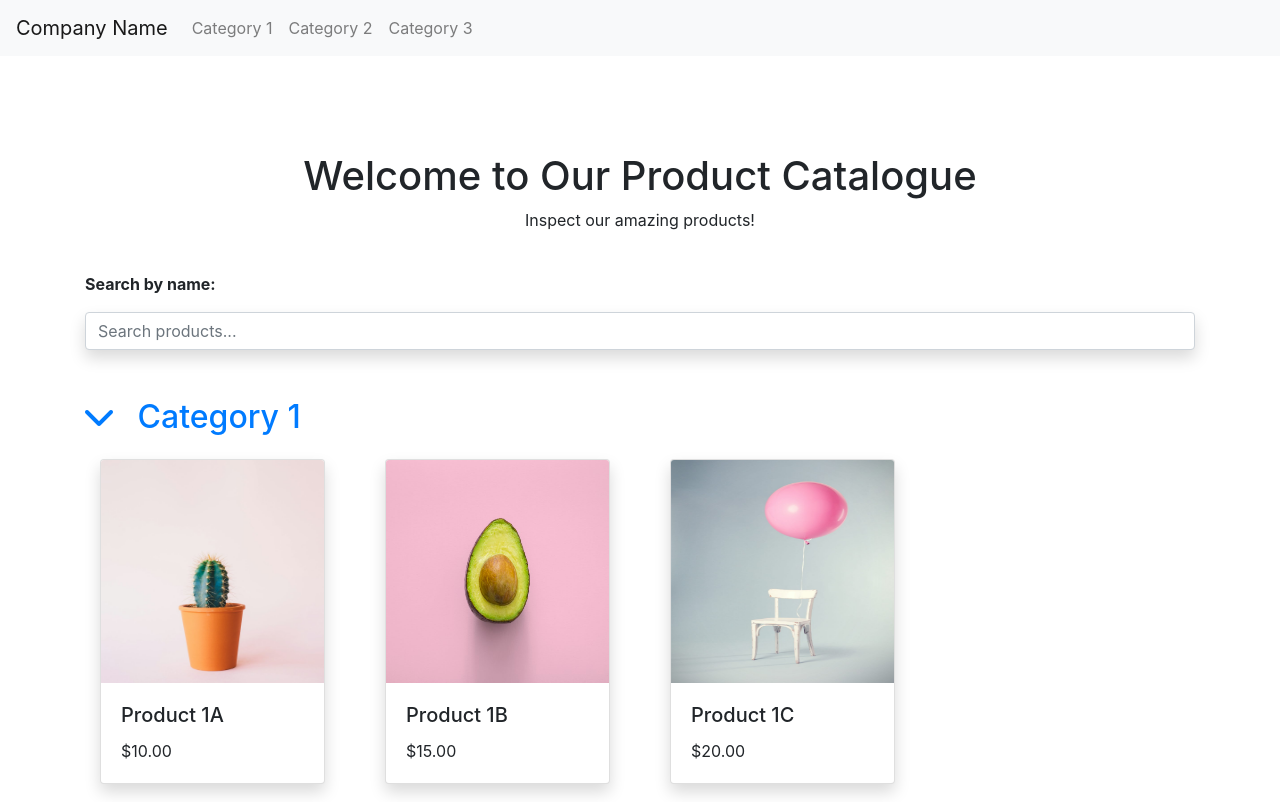
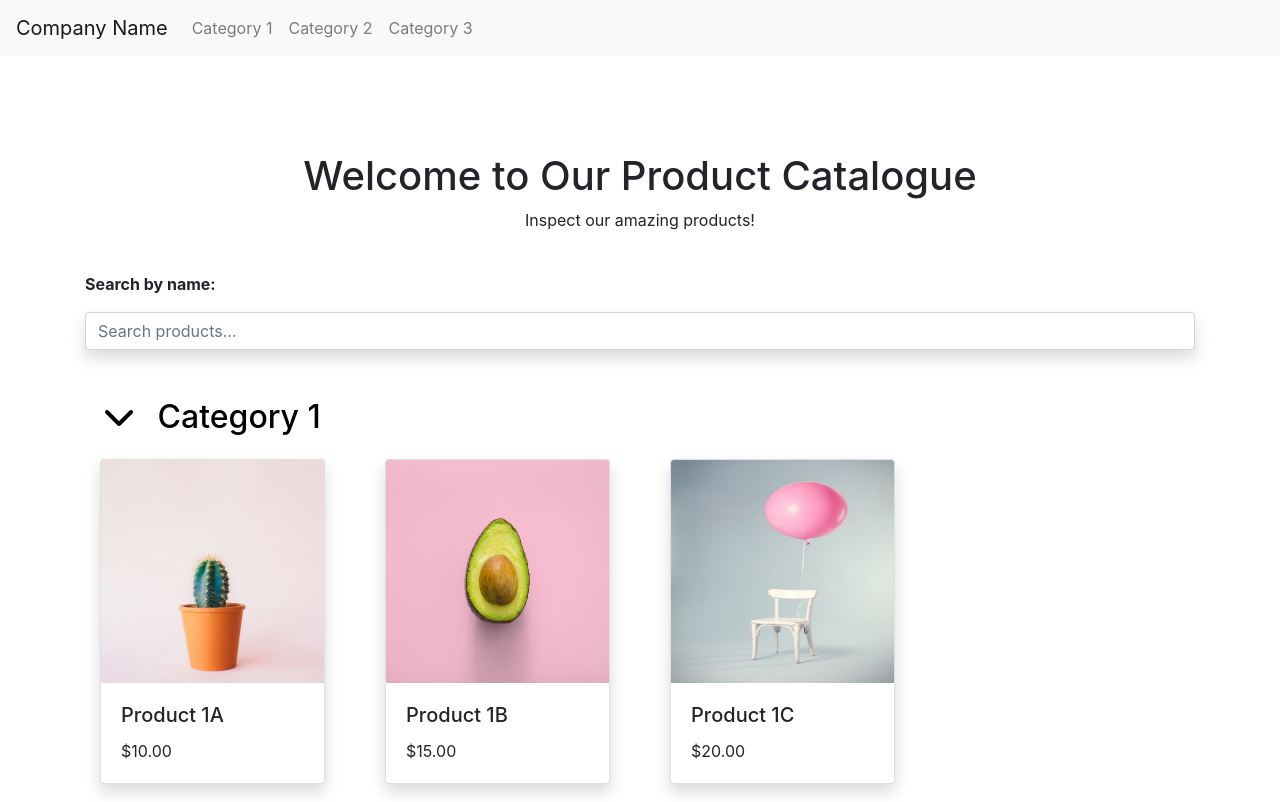
Before and after one commit to Erik-Smith-1999/Midas-Page, a plain HTML site: page index.html in a window 1280 px wide. Shown: the top 802 px of the page. Drawn offline with nearby package versions, Linux system fonts and the light colour scheme.

Commit message:
Update styles.css

```diff
--- a/styles.css
+++ b/styles.css
@@ -17,13 +17,13 @@ footer {
 }
 
 .collapse-toggle {
+  margin-left: 20px;
     cursor: pointer; /* Change cursor to pointer */
-    color: #007bff; /* Bootstrap primary color */
-    text-decoration: none;
+    color: black;
 }
 
 .collapse-toggle:hover {
-    text-decoration: underline;
+    color: #555;
 }
 
 .product-card {
```
